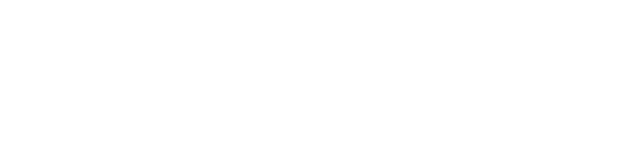
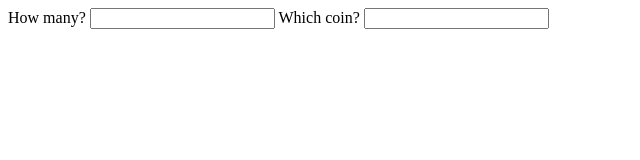
Before and after one commit to velasqui/dom-exercise-4, a plain HTML site: page index.html in a window 1280 px wide. Shown: the whole page, without its empty margins (0-640 px from the left). Drawn offline with Linux system fonts and the light colour scheme.

Commit message:
first part of form

```diff
--- a/index.html
+++ b/index.html
@@ -9,6 +9,11 @@
 </head>
 <body>
 
+    <form id="form">
+        <a>How many? <input type="number" id="number-input" /></a>
+        <a>Which coin? <input type="number" id="coin-input" /></a>
+    </form>
+
     <script src="script.js"></script>
 </body>
 </html>
```
